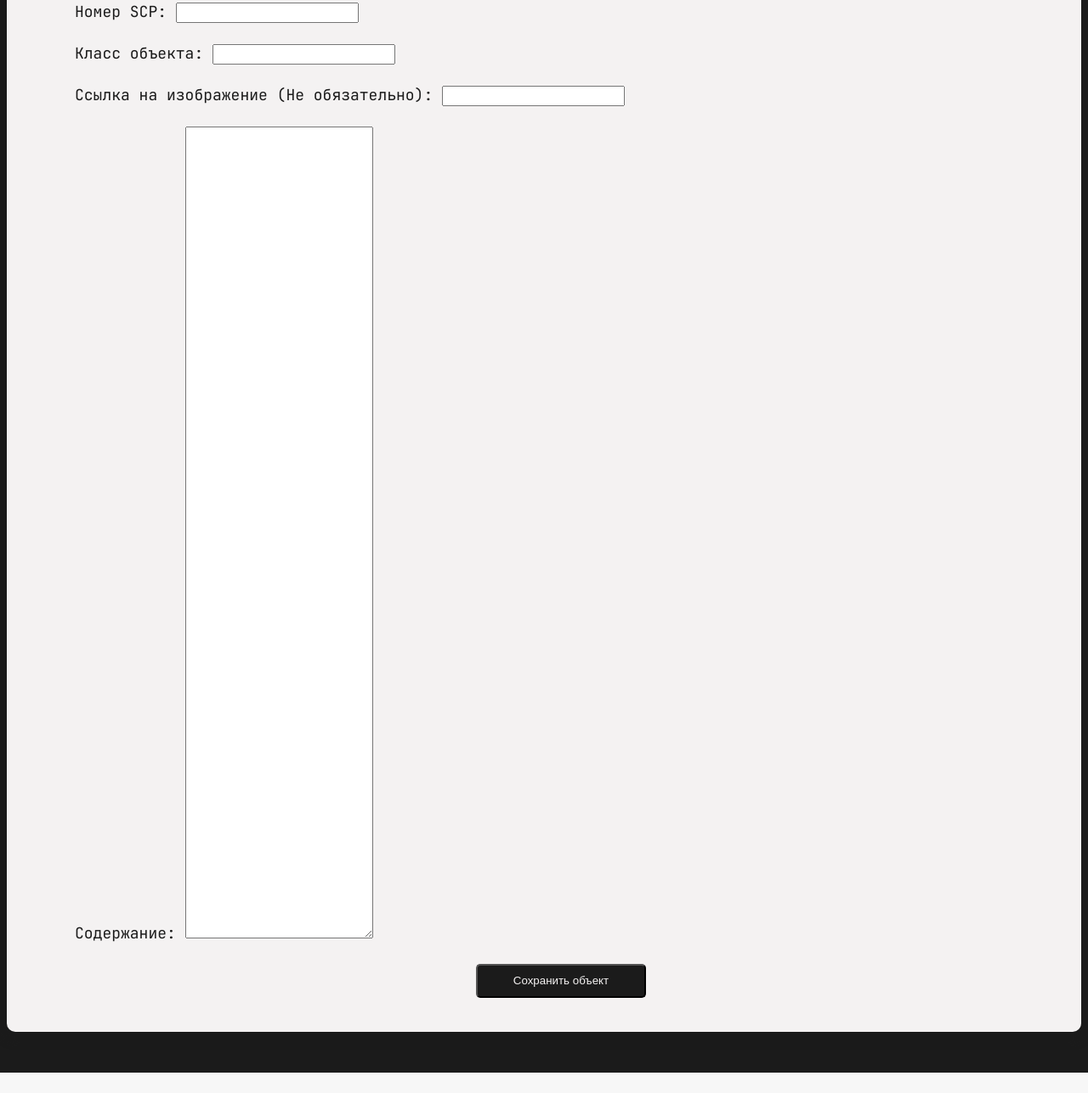
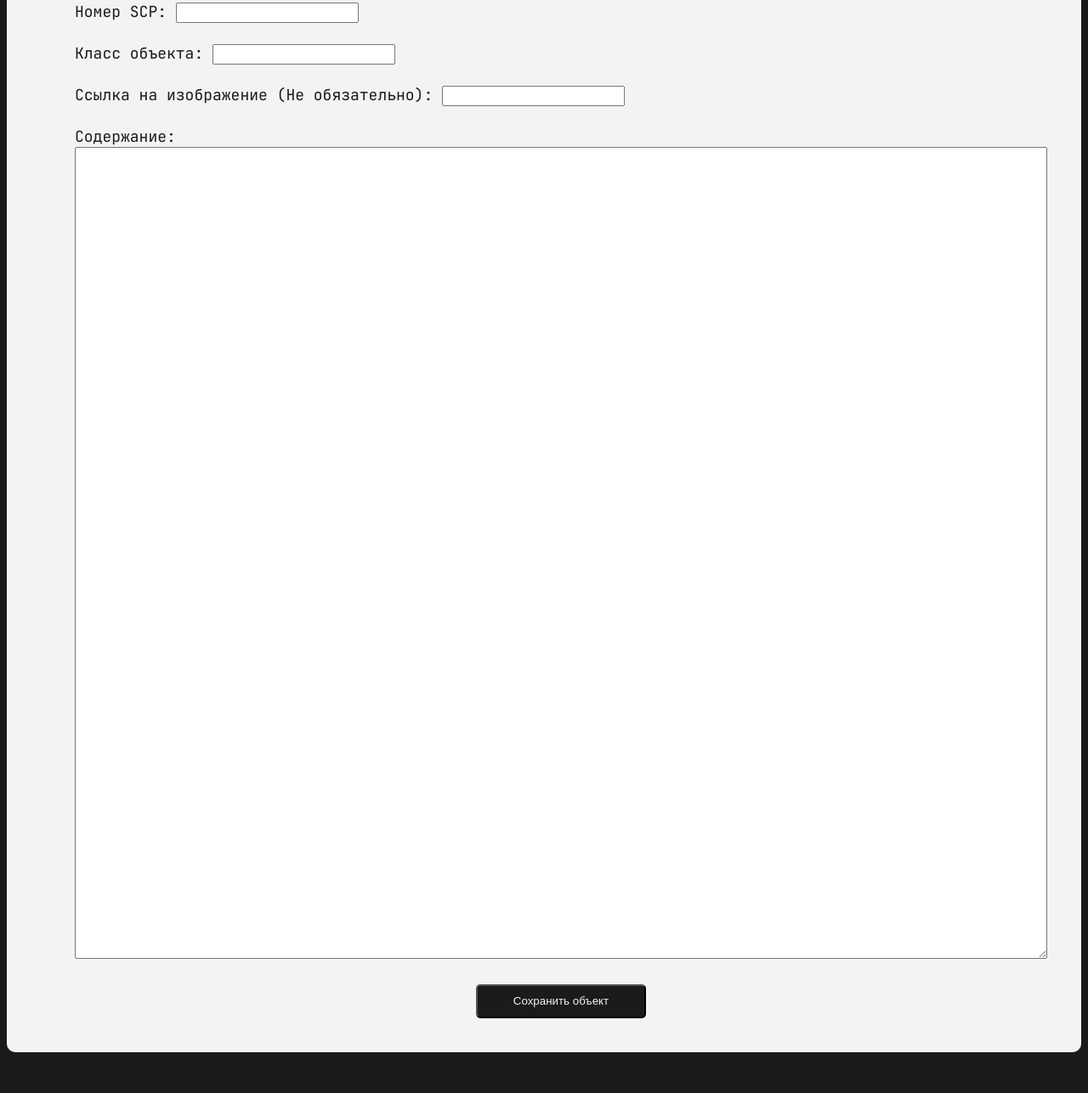
Before and after one commit to scp-spsher/SCP-SP, a PHP site: page /create.html in a window 1280 px wide. Shown: the part 564-1851 px from the top of the page at 85% size. Before the commit the page ends 1827 px from the top, so only its background shows below. Run offline with PHP 8.4, Linux system fonts and the light colour scheme; some libraries are stand-ins or nearby versions.

Commit message:
Update style.css

```diff
--- a/style.css
+++ b/style.css
@@ -52,6 +52,12 @@ main {
   background-color: var(--secondary-color);
   border-radius: 10px;
   box-shadow: 0 0 10px 10px var(--primary-color);
+}
+
+textarea#content {
+  width: 100%;
+  box-sizing: border-box;
+  resize: vertical;
 }
 
 nav {
@@ -272,12 +278,6 @@ th {
     width: 100%;
     float: none;
 
-  textarea#content {
-  width: 100%;
-  box-sizing: border-box;
-  resize: vertical;
-}
-
   .input {
     font-size: 32px;
     font-size: max(16px, 1em);
```
